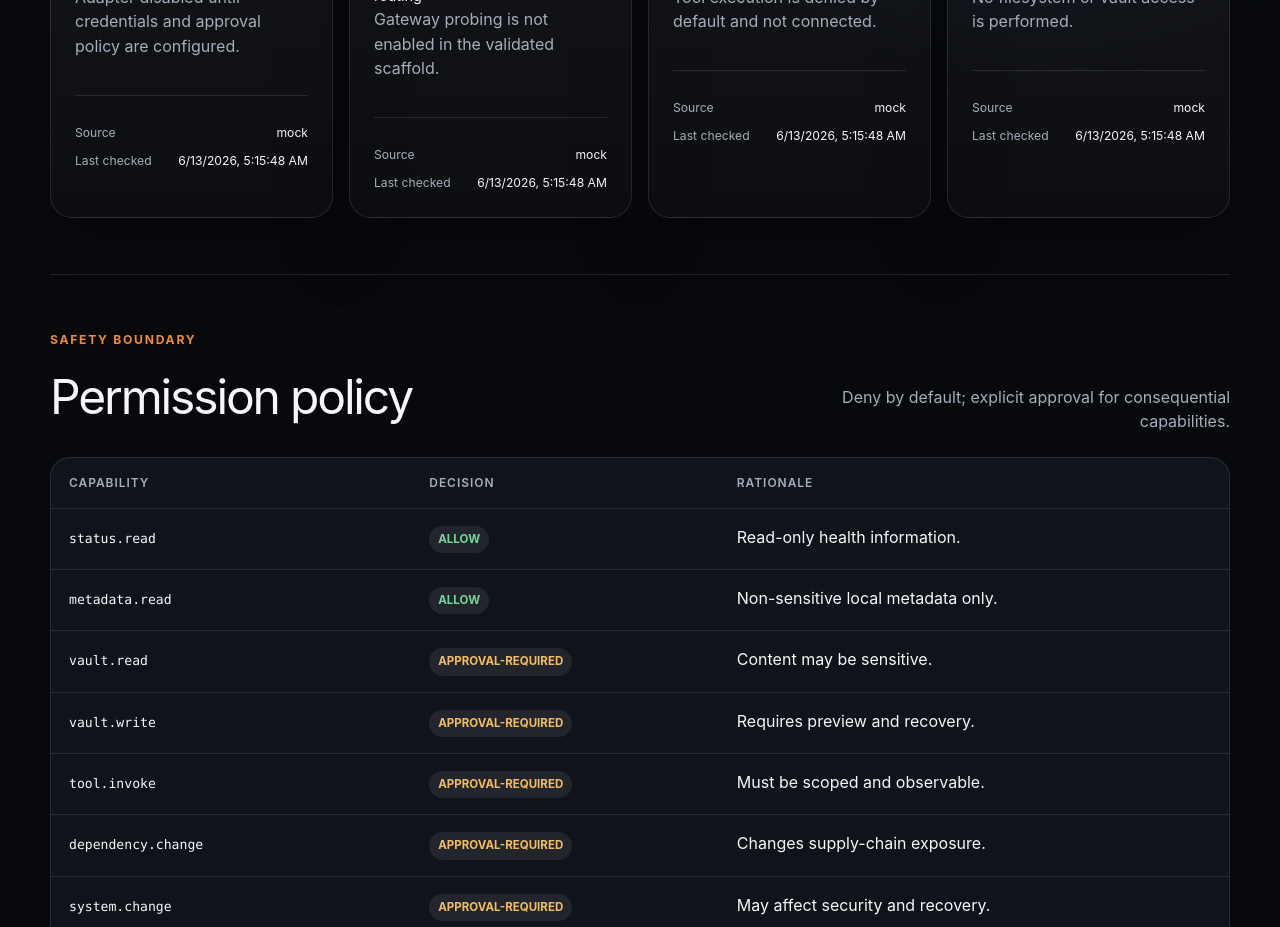
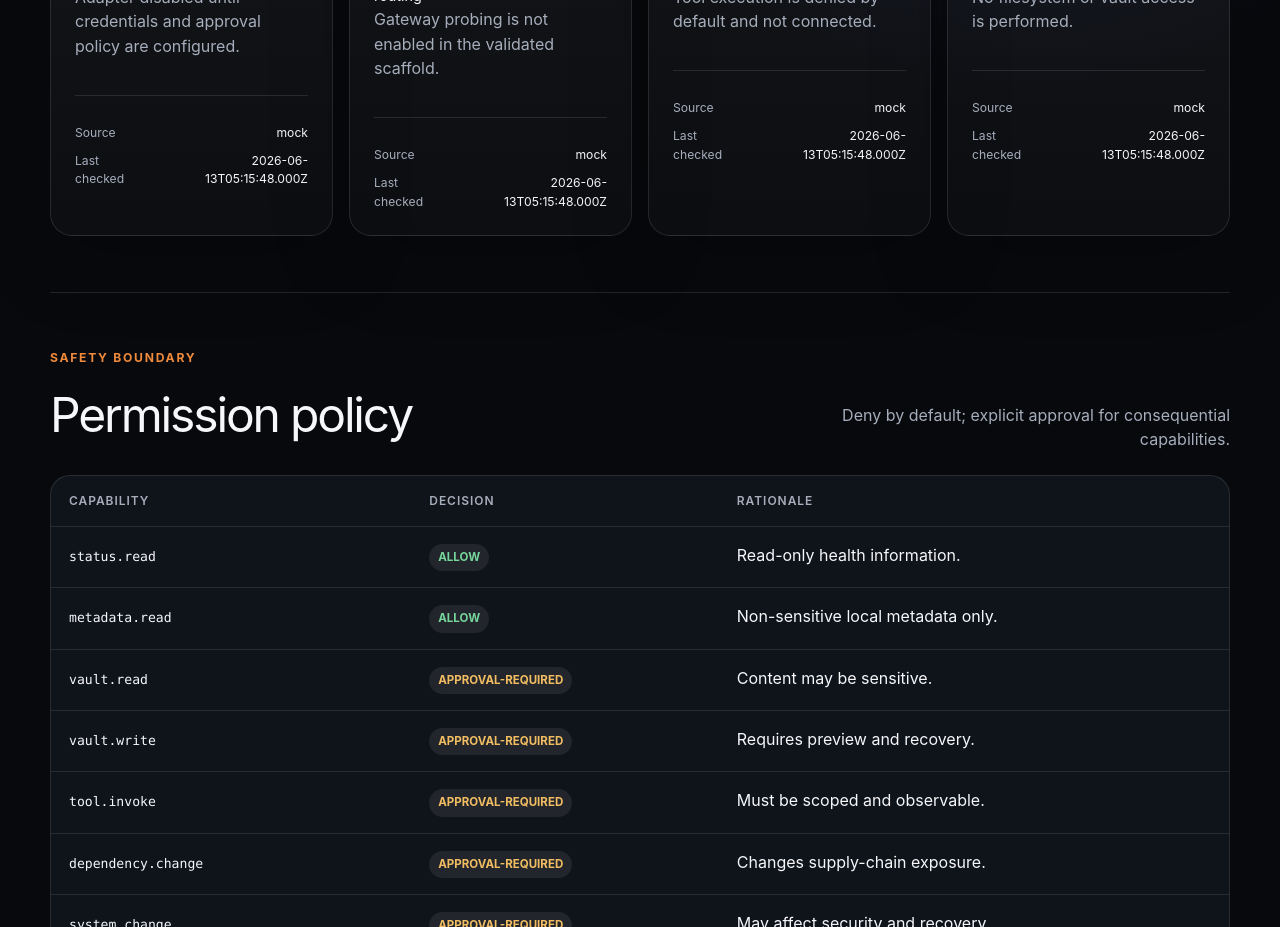
Before and after one commit to flawlessstudio/flawless-hermes-agentic-os, a Next.js app: page / in a window 1280 px wide. Shown: the part 780-1707 px from the top of the page. Built offline with nearby package versions, Linux system fonts and the light colour scheme.

Commit message:
fix: render stable timestamps across environments

```diff
--- a/src/components/mission-control.tsx
+++ b/src/components/mission-control.tsx
@@ -66,7 +66,7 @@ export function MissionControl({ agents }: MissionControlProps) {
                 </div>
                 <div>
                   <dt>Last checked</dt>
-                  <dd>{new Date(agent.lastCheckedAt).toLocaleString()}</dd>
+                  <dd><time dateTime={agent.lastCheckedAt}>{agent.lastCheckedAt}</time></dd>
                 </div>
               </dl>
             </motion.article>
```
